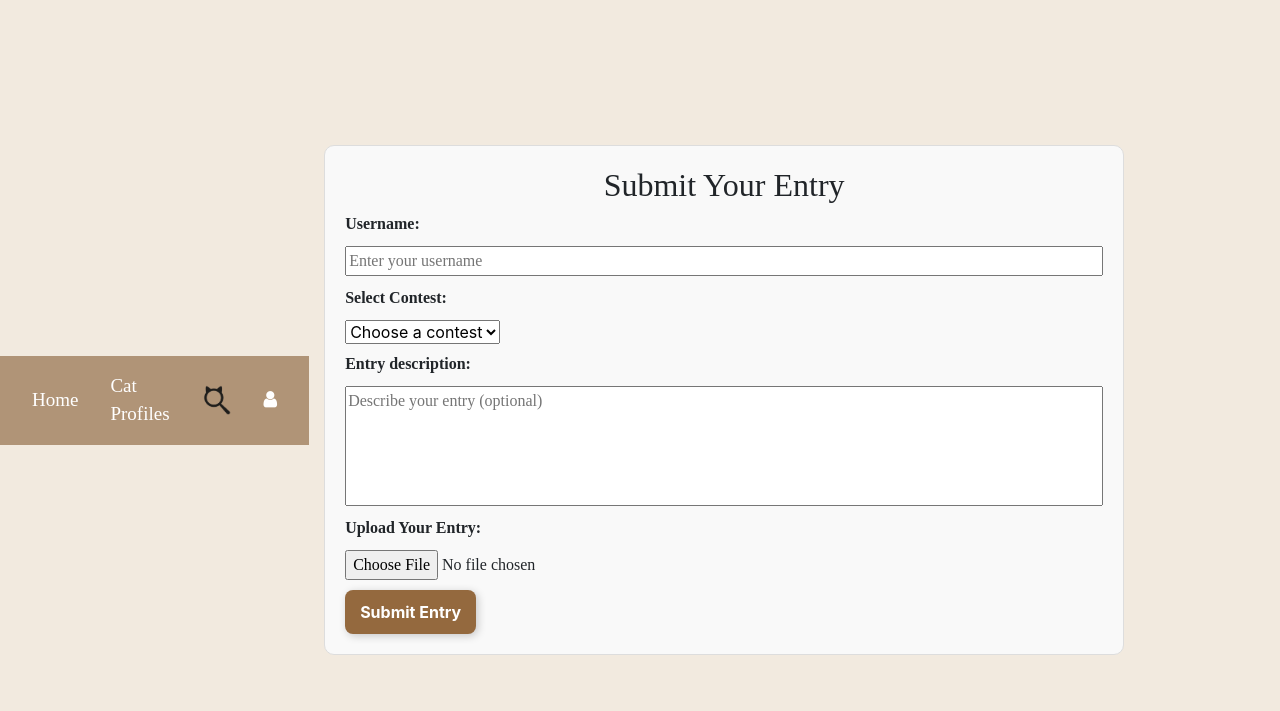
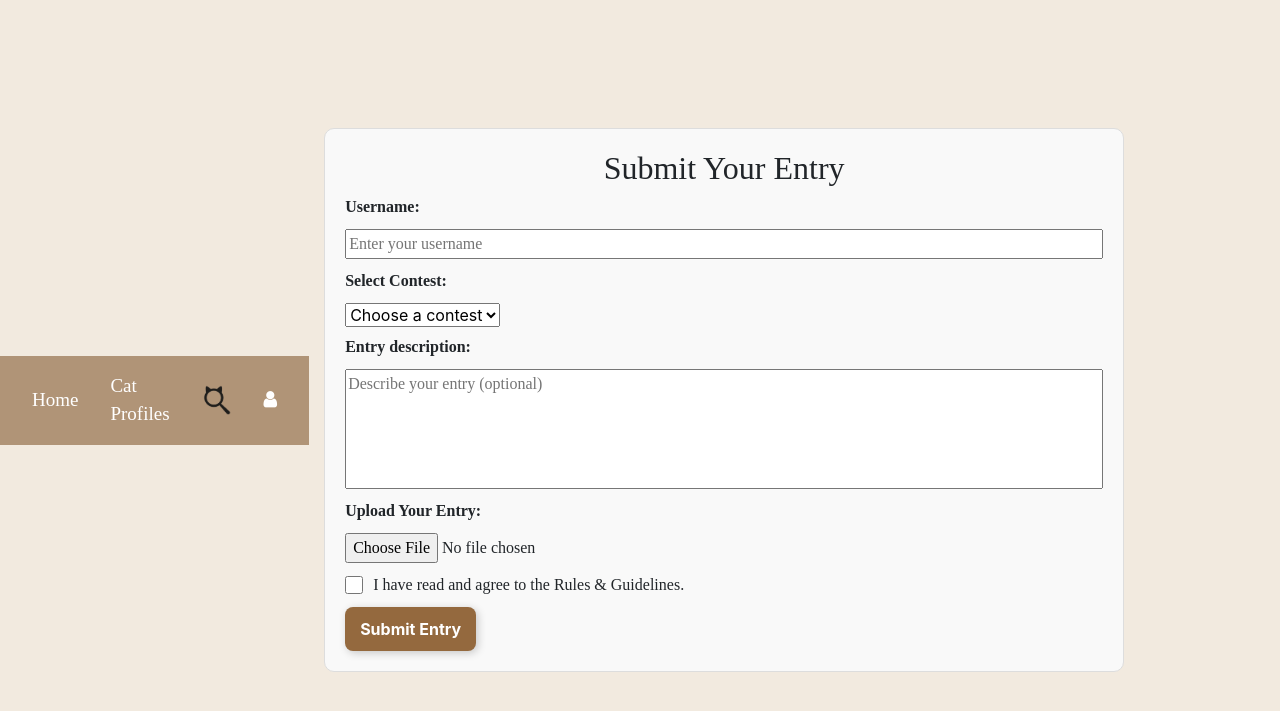
Before and after one commit to wshyen/MeowMeowU, a Flask app: template Website/templates/contest-management/contest_submission.html in a window 1280 px wide. Shown: the top 711 px of the page. Run offline with Flask 3, Linux system fonts and the light colour scheme; the template is opened without the code that fills it, so the values that code supplies are empty; some libraries are stand-ins or nearby versions.

Commit message:
Added contest options, rules agreement checkbox and confirm submission popup

```diff
--- a/Website/templates/contest-management/contest_submission.html
+++ b/Website/templates/contest-management/contest_submission.html
@@ -50,6 +50,13 @@ button {
     transition: background-color 0.3s ease-in-out;
     }
 
+    input[type="checkbox"] {
+    margin: 0;
+    vertical-align: middle;
+    width: 18px;
+    height: 18px;
+    }
+
 </style>
 
 <div class="submission-container">
@@ -62,6 +69,7 @@ button {
         <label for="contest"><strong>Select Contest:</strong></label>
         <select id="contest" name="contest" required>
             <option value="">Choose a contest</option>
+            <option value="contest1">Contest 1</option>
         </select>
 
         <label for="description" style="margin-top: 8px;"><strong>Entry description:</strong></label>
@@ -70,8 +78,17 @@ button {
         <label for="file"><strong>Upload Your Entry:</strong></label>
         <input type="file" id="file" name="file" required>
 
-        <button type="submit">Submit Entry</button>
+        <label for="rulesAgree" style="display: flex; align-items: center; gap: 10px;">
+            <input type="checkbox" id="rulesAgree" required>
+            I have read and agree to the Rules & Guidelines.
+        </label>
+
+        <button type="submit" onclick="return confirmSubmission()">Submit Entry</button>
     </form>
 </div>
-
+<script>
+    function confirmSubmission() {
+        return confirm("Are you sure you want to submit your entry?");
+    }
+</script>
 {% endblock %}
```
Lines whose indentation alone changed are shown as unchanged.
